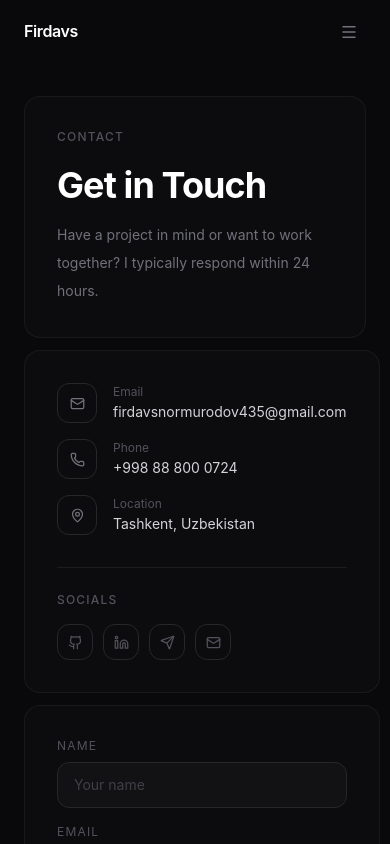
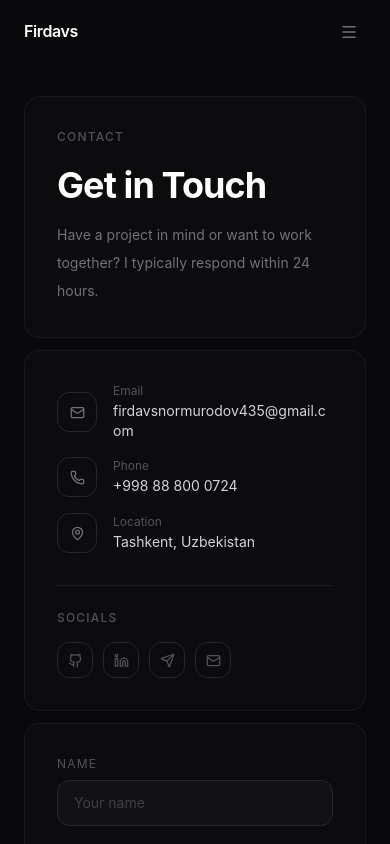
Before and after one commit to firdavsdev07/portfolio, a React (Vite) app: page /contact in a window 390 px wide. Shown: the top 844 px of the page. Built offline with nearby package versions, Linux system fonts and the light colour scheme.

Commit message:
Both confirmed fixed via headless screenshots at 320px–1440px with no more horizontal overflow.

```diff
--- a/src/pages/Contact.jsx
+++ b/src/pages/Contact.jsx
@@ -104,9 +104,9 @@ const Contact = () => {
                 <div className="w-10 h-10 rounded-xl border border-zinc-800 flex items-center justify-center group-hover:border-zinc-600 transition-colors flex-shrink-0">
                   <Mail size={15} className="text-zinc-500" />
                 </div>
-                <div>
+                <div className="min-w-0">
                   <p className="text-xs text-zinc-600 mb-0.5">Email</p>
-                  <p className="text-zinc-300 text-sm group-hover:text-white transition-colors">
+                  <p className="text-zinc-300 text-sm group-hover:text-white transition-colors break-all">
                     {personalInfo.email}
                   </p>
                 </div>
--- a/src/pages/Home.jsx
+++ b/src/pages/Home.jsx
@@ -56,7 +56,7 @@ export default function Home() {
                 initial={{ opacity: 0, y: 24 }}
                 animate={{ opacity: 1, y: 0 }}
                 transition={{ delay: 0.05 }}
-                className="text-6xl md:text-7xl xl:text-8xl font-bold text-white tracking-tight leading-[1.02]"
+                className="text-4xl sm:text-5xl md:text-6xl lg:text-7xl xl:text-8xl font-bold text-white tracking-tight leading-[1.02]"
               >
                 Firdavs
                 <br />
```
